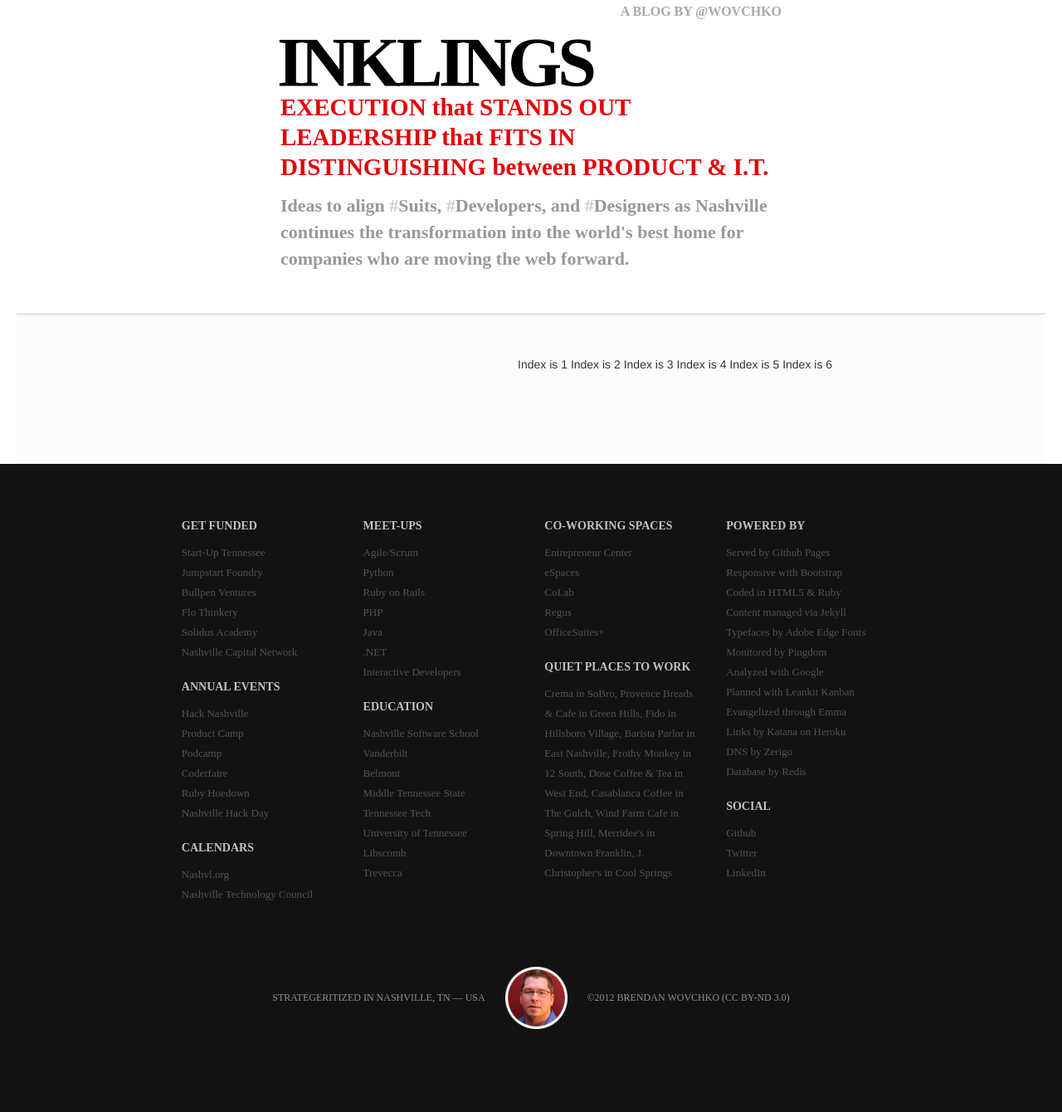
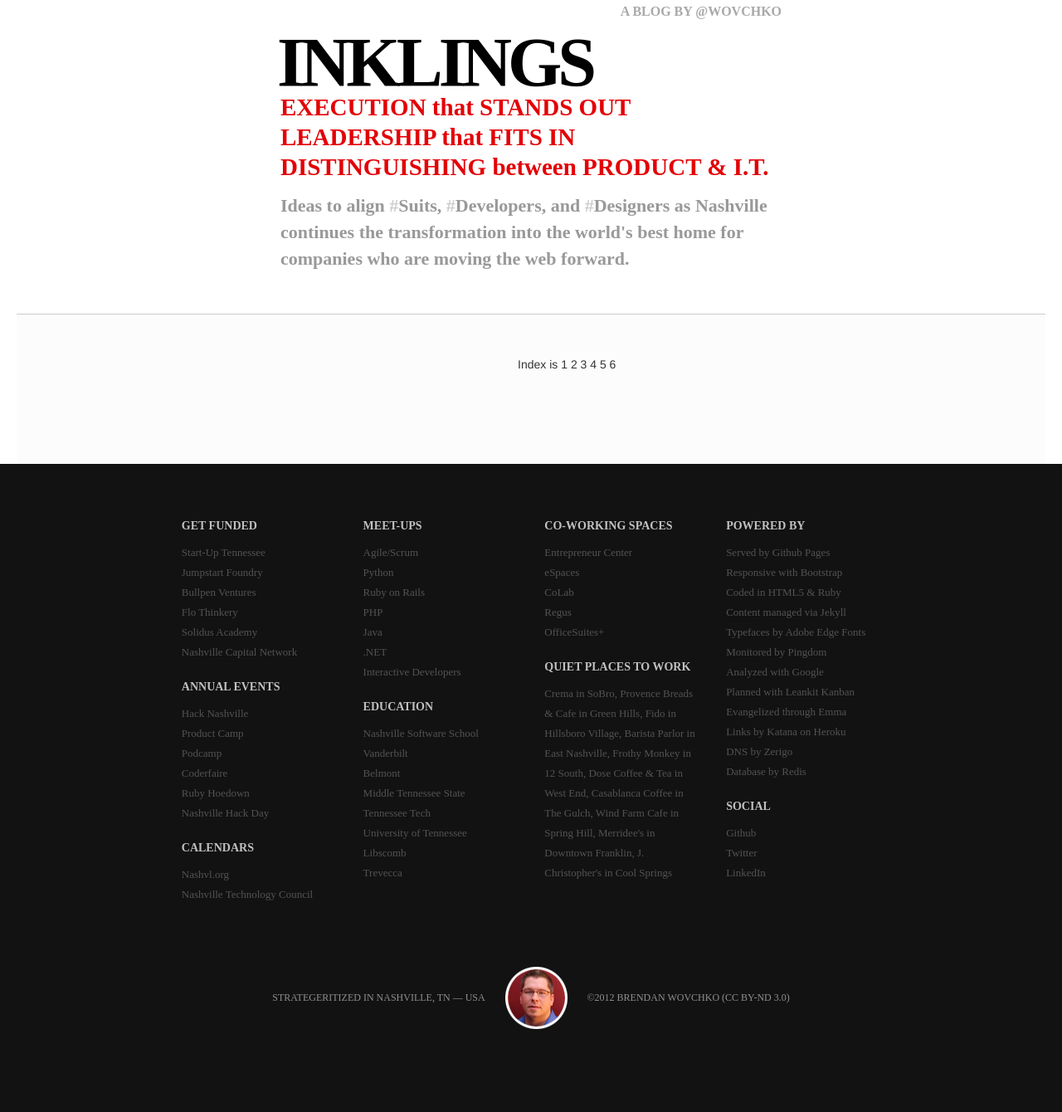
Before and after one commit to wovchko/inklings, a Jekyll site: the page built from index.html, in a window 1280 px wide. Shown: the whole page at 83% size. Built offline with Jekyll 4.4.1, drawn with Linux system fonts in a browser that asks for light colours; Markdown is read by kramdown in place of the engine named in the settings; the list of posts is cut into pages by our own code; some of the changed lines change nothing that is shown.

Commit message:
changing-up the method of previewing posts as WordPress method didn't work.

```diff
--- a/index.html
+++ b/index.html
@@ -2,8 +2,8 @@
 layout: default
 ---
 {% for post in site.posts %}
-  {% if forloop.first %}{% endif %}
-    Index is {{ forloop.index }}
+  {% if forloop.first %}Index is {% endif %}
+    {{ forloop.index }}
   {% else %}
     Nothing to show here.
 {% endfor %}
```
